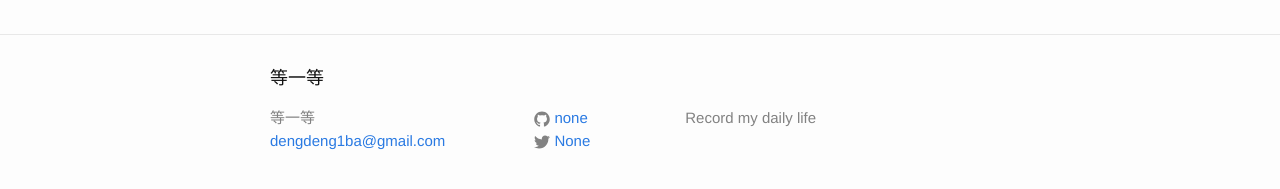
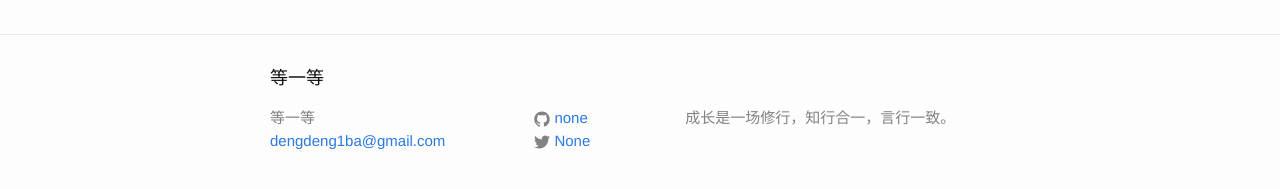
Before and after one commit to dengdeng1/dengdeng1.github.io, a Jekyll site: the page index.html, which Jekyll copies as it is, in a window 1280 px wide. Shown: the part 262-451 px from the top of the page. Built offline with Jekyll 4.4.1, drawn with Linux system fonts in a browser that asks for light colours.

Commit message:
Update index.html

```diff
--- a/index.html
+++ b/index.html
@@ -117,7 +117,7 @@
       </div>
 
       <div class="footer-col footer-col-3">
-        <p>Record my daily life
+        <p>成长是一场修行，知行合一，言行一致。
 </p>
       </div>
     </div>
```
